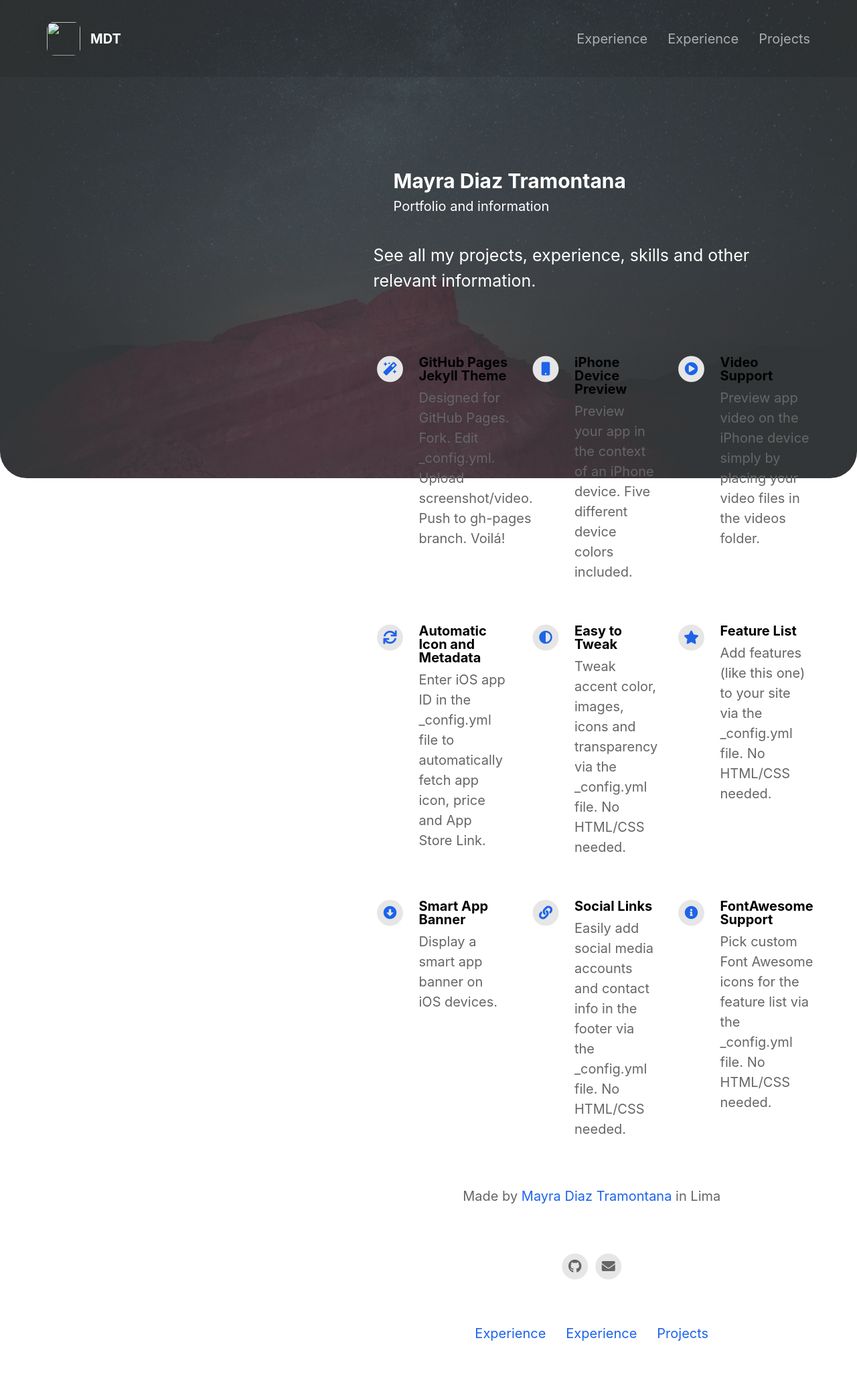
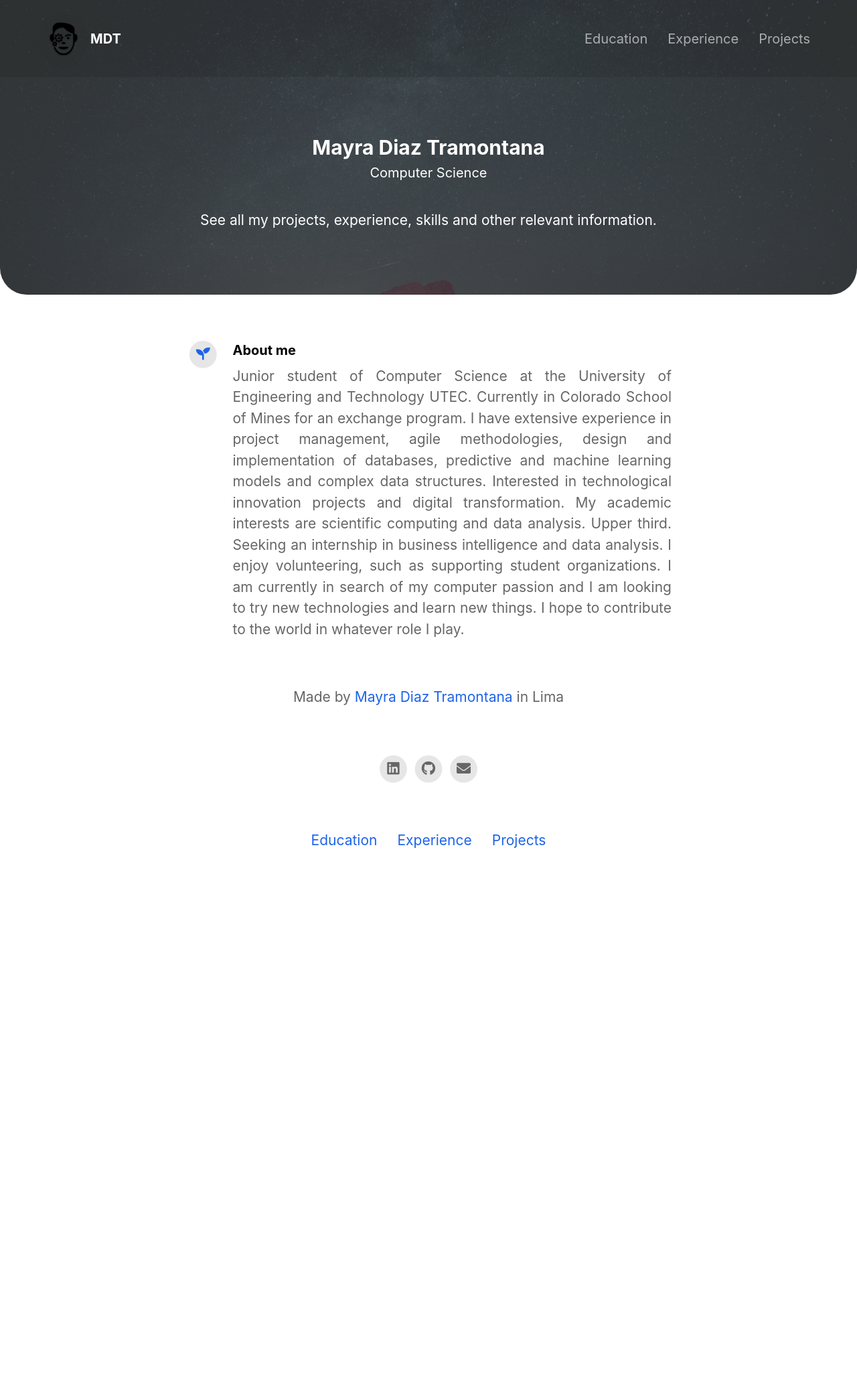
Before and after one commit to mayra-diaz/mayra-diaz.github.io, a Jekyll site: the page built from index.html, in a window 1280 px wide. Shown: the whole page at 67% size. Built offline with Jekyll 4.4.1, drawn with Linux system fonts in a browser that asks for light colours; nearby versions of some CDN libraries; after the commit the page ends 1340 px from its top, so only the background shows below that.

Commit message:
About me

```diff
--- a/_config.yml
+++ b/_config.yml
@@ -1,5 +1,5 @@
 #page title
-page_title                                : MDTs                                       # Automatically populates with app name if not set and if iOS app ID is set. Otherwise enter manually.
+page_title                                : MDT                                       # Automatically populates with app name if not set and if iOS app ID is set. Otherwise enter manually.
 
 # App Info
 ios_app_id                                : 1234793120                                # Required. Enter iOS app ID to automatically populate name, price and icons (e.g. 718043190).
@@ -11,12 +11,12 @@
                                                                                       # Or upload your press kit file to assets and set path accordingly (e.g. "assets/your_press_kit.zip").
 
 initials                                  : MDT
-app_icon                                  : # assets/appicon.png                      # Automatically populates if not set and if iOS app ID is set.  Otherwise enter path to icon file manually.
+app_icon                                  : assets/icon_scientist.png                 # Automatically populates if not set and if iOS app ID is set.  Otherwise enter path to icon file manually.
 name                                      : Mayra Diaz Tramontana                     # Automatically populates if not set and if iOS app ID is set.  Otherwise enter manually.
-type                                      : Portfolio and information                 # Automatically populates if not set and if iOS app ID is set.  Otherwise enter manually.
+type                                      : Computer Science                          # Automatically populates if not set and if iOS app ID is set.  Otherwise enter manually.
 description                               : See all my projects, experience, skills and other relevant information.
 
-enable_smart_app_banner                   : true                                      # Set to true to show a smart app banner at top of page on mobile devices.
+enable_smart_app_banner                   : false                                      # Set to true to show a smart app banner at top of page on mobile devices.
 
 
 
@@ -28,9 +28,13 @@
 facebook_username                         :
 instagram_username                        :
 twitter_username                          :
+linkedin_username                         : mayra-dt
 github_username                           : mayra-diaz
 youtube_username                          :
 
+
+# About me
+long_description                          : Junior student of Computer Science at the University of Engineering and Technology UTEC. Currently in Colorado School of Mines for an exchange program. I have extensive experience in project management, agile methodologies, design and implementation of databases, predictive and machine learning models and complex data structures. Interested in technological innovation projects and digital transformation. My academic interests are scientific computing and data analysis. Upper third. Seeking an internship in business intelligence and data analysis. I enjoy volunteering, such as supporting student organizations. I am currently in search of my computer passion and I am looking to try new technologies and learn new things. I hope to contribute to the world in whatever role I play.
 
 
 # Feature List                            Edit, add or remove features to be presented.
--- a/_includes/footer.html
+++ b/_includes/footer.html
@@ -31,6 +31,15 @@
 			</a>
 		{% endif %} -->
 
+		{% if site.linkedin_username %}
+			<a href="https://www.linkedin.com/in/{{ site.linkedin_username }}">
+				<span class="fa-stack fa-1x">
+					<i class="socialIconBack fas fa-circle fa-stack-2x"></i>
+					<i class="socialIconTop fab fa-linkedin fa-stack-1x"></i>
+				</span>
+			</a>
+		{% endif %}
+
 		{% if site.github_username %}
 			<a href="https://github.com/{{ site.github_username }}">
 				<span class="fa-stack fa-1x">
--- a/_layouts/default.html
+++ b/_layouts/default.html
@@ -40,12 +40,33 @@
                             <p class ="appDescription">
                                 {{ site.description }}
                             </p>
+                        <div>
                     </div>
-                    {% include features.html %}
+
+                    <div class="aboutMeContainer">
+                        <div class="aboutMe">
+                            <div>
+                                <span class="fa-stack fa-1x">
+                                    <i class="iconBack fas fa-circle fa-stack-2x"></i>
+                                    <i class="iconTop fas fa-sharp fa-solid fa-seedling fa-stack-1x"></i>
+                                </span>
+                            </div>
+                            <div class="aboutMeText">
+                                <h3>
+                                    About me
+                                </h3>
+                                <p>
+                                    {{ site.long_description }}
+                                </p>
+                            </div>
+                        </div>
+                    <div>
+
+                    <!-- {% include features.html %} -->
                     {% include footer.html %}
                     {% include appstoreimages.html %}
                 </div>
             </div>
-        </div>
+    </div>
 </body>
 </html>
--- a/_sass/layout.scss
+++ b/_sass/layout.scss
@@ -1,5 +1,5 @@
 .imageWrapper {					// Sets the background image in the header area
-	height: 714px;
+	height: 440px;
 	background:
 		linear-gradient(
 		rgba($image-overlay-color, $image-overlay-transparency),
@@ -43,7 +43,8 @@
 	grid-column-gap: 30px;
 	grid-template-areas:
 		"h h h h h h h h h h h h"
-		"p p p p p i i i i i i i"
+		"p i i i i i i i i i i r"
+		"a a a a a a a a a a a a"
 		"c c c c c c c c c c c c"
 		"f f f f f f f f f f f f";
 }
@@ -246,8 +247,9 @@
 	grid-area: i;
 	display: flex;
 	flex-wrap: wrap;
-	padding-top: 140px;
-	align-content: flex-start;
+	padding-top: 90px;
+	align-content: flex;
+	justify-content: center;
 }
 
 @media only screen and (max-width: 992px) {
@@ -273,11 +275,10 @@
 
 .appNamePriceContainer {
 	display: flex;
-	flex: 0 1 auto;
+	flex: 0 0 auto;
 	flex-direction: column;
-	align-items: start;
+	align-items: center;
 	justify-content: center;
-	margin-left: 30px;
 }
 
 .appName {
@@ -312,17 +313,20 @@
 }
 
 .appDescriptionContainer {
-	font-size: 2.5rem;
+	font-size: 2.1rem;
 	font-weight: normal;
 	width: 100%;
 	align-items: flex-start;
 	margin-top: 45px;
 	flex: 0 1 auto;
 	line-height: 1.5;
+	align-items: center;
+	justify-content: center;
 }
 
 .appDescription {
 	color: $app-description-color;
+	text-align: center;
 }
 
 @media only screen and (max-width: 992px) {
@@ -479,7 +483,18 @@
 	justify-content: flex-start;
 	flex-grow: 1;
 	flex-wrap: wrap;
-	margin-top: 93px;
+	margin-top: 200px;
+}
+
+.aboutMeContainer {
+	grid-area: a;
+	display: flex;
+	flex: 0 0 auto;
+	align-content: flex;
+	justify-content: center;
+	flex-grow: 1;
+	flex-wrap: wrap;
+	margin-top: 100px;
 }
 
 .feature {
@@ -488,6 +503,14 @@
 	padding-left: 15px;
 	padding-right: 15px;
 	width: calc(100%/3);
+}
+
+.aboutMe {
+	display: flex;
+	padding-top: 63px;
+	padding-left: 15px;
+	padding-right: 15px;
+	width: 80%;
 }
 
 .feature:nth-child(-n+3) {
@@ -530,6 +553,21 @@
 	color: $feature-text-color;
 	margin-top: 8px;
 	line-height: 1.5;
+}
+
+.aboutMeText {
+	margin-left: 18px;
+}
+
+.aboutMeText > h3 {
+	color: $feature-title-color;
+}
+
+.aboutMeText > p {
+	color: $feature-text-color;
+	margin-top: 8px;
+	line-height: 1.5;
+	text-align: justify;
 }
 
 @media only screen and (max-width: 992px) {
```
Also changed, not shown: _pages/education.md (+2 -2 lines), assets/icon_scientist.png (added), assets/img.png (added), 1 other file.
